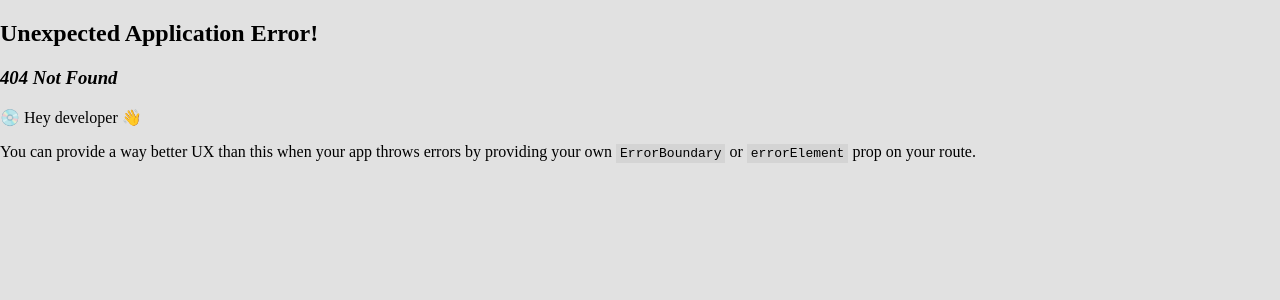
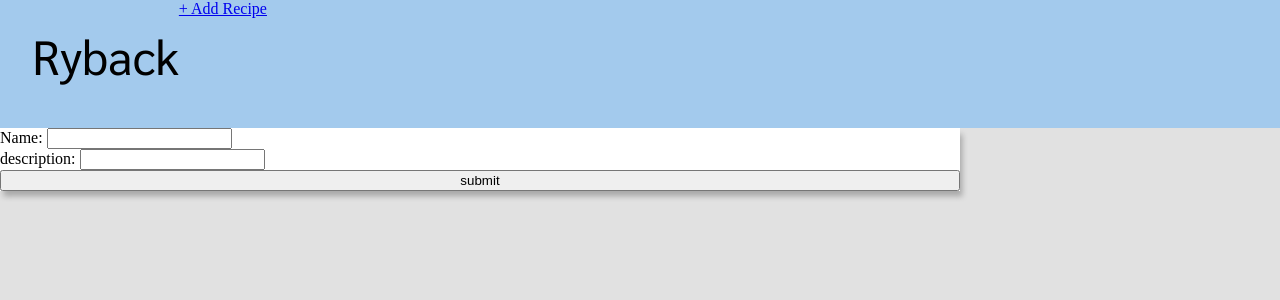
Before and after one commit to kpmac92/ryback-web, a React (Vite) app: page /editRecipe/1 in a window 1280 px wide. Before the commit this address had no page. Shown: the top 300 px of the page. Built offline with nearby package versions, Linux system fonts and the light colour scheme; no server answers.

Commit message:
Add edit page

```diff
--- a/src/App.js
+++ b/src/App.js
@@ -35,6 +35,10 @@ const App = () => {
           path: 'createRecipe',
           element: <RecipeForm />,
         },
+        {
+          path: 'editRecipe/:recipeId',
+          element: <RecipeForm />,
+        },
       ],
     },
   ]);
--- a/src/components/RecipeCard/RecipeCard.js
+++ b/src/components/RecipeCard/RecipeCard.js
@@ -1,6 +1,8 @@
 import React from 'react';
 import './RecipeCard.scss';
+import { Link } from 'react-router-dom';
 
+const RecipeCard = ({ recipe, refetch }) => {
   const deleteRecipe = (id) => {
     fetch('http://localhost:8080/recipes/delete', {
       method: 'DELETE',
@@ -9,10 +11,10 @@ const deleteRecipe = (id) => {
       },
       body: JSON.stringify(id),
     });
-  //TODO: refetch recipe list after delete
+    refetch();
   };
 
-const RecipeCard = ({ recipe }) => (
+  return (
     <div className="recipe-card">
       <div className="card-header">
         <span className="recipe-title">{recipe.name}</span>
@@ -30,9 +32,11 @@ const RecipeCard = ({ recipe }) => (
             )}
           </ul>
           <button onClick={() => deleteRecipe(recipe.id)}>Delete</button>
+          <Link to={`editRecipe/${recipe.id}`}>Edit</Link>
         </div>
       </div>
     </div>
   );
+};
 
 export default RecipeCard;
--- a/src/components/RecipeForm/RecipeForm.js
+++ b/src/components/RecipeForm/RecipeForm.js
@@ -1,11 +1,28 @@
-import React, { useState } from 'react';
+import React, { useEffect, useState } from 'react';
 import './RecipeForm.scss';
+import { useParams } from 'react-router-dom';
 
 const RecipeForm = () => {
   const [formInput, setFormInput] = useState({});
+  const { recipeId } = useParams();
+
+  useEffect(() => {
+    if (recipeId) {
+      fetch(`http://localhost:8080/recipes/${recipeId}`)
+        .then((response) => response.json())
+        .then((data) => {
+          console.log(data);
+          setFormInput({ name: data.name, description: data.description });
+        });
+    }
+  }, [recipeId]);
 
   const onSubmit = () => {
-    const body = { name: formInput.name, description: formInput.description };
+    const body = {
+      id: recipeId,
+      name: formInput.name,
+      description: formInput.description,
+    };
 
     fetch('http://localhost:8080/recipes/create', {
       method: 'POST',
@@ -22,11 +39,21 @@ const RecipeForm = () => {
 
   return (
     <div className="recipe-form">
-      <div className="input-section" onChange={onInputChange}>
-        Name: <input name="name" />
+      <div className="input-section">
+        Name:{' '}
+        <input
+          name="name"
+          defaultValue={formInput.name}
+          onChange={onInputChange}
+        />
       </div>
       <div className="input-section">
-        description: <input name="description" onChange={onInputChange} />
+        description:{' '}
+        <input
+          name="description"
+          defaultValue={formInput.description}
+          onChange={onInputChange}
+        />
       </div>
 
       <button onClick={onSubmit}>submit</button>
--- a/src/components/RecipeList/RecipeList.js
+++ b/src/components/RecipeList/RecipeList.js
@@ -4,16 +4,19 @@ import './RecipeList.scss';
 
 const RecipeList = () => {
   const [recipes, setRecipes] = useState([]);
-  useEffect(() => {
+
+  const fetchRecipes = () => {
     data = fetch('http://localhost:8080/recipes')
       .then((response) => response.json())
       .then((data) => setRecipes(data));
-  }, []);
+  };
+
+  useEffect(fetchRecipes, []);
 
   return (
     <div className="recipe-list">
       {recipes?.map((recipe, i) => (
-        <RecipeCard key={i} recipe={recipe} />
+        <RecipeCard key={i} recipe={recipe} refetch={fetchRecipes} />
       ))}
     </div>
   );
```
Lines whose indentation alone changed are shown as unchanged.
